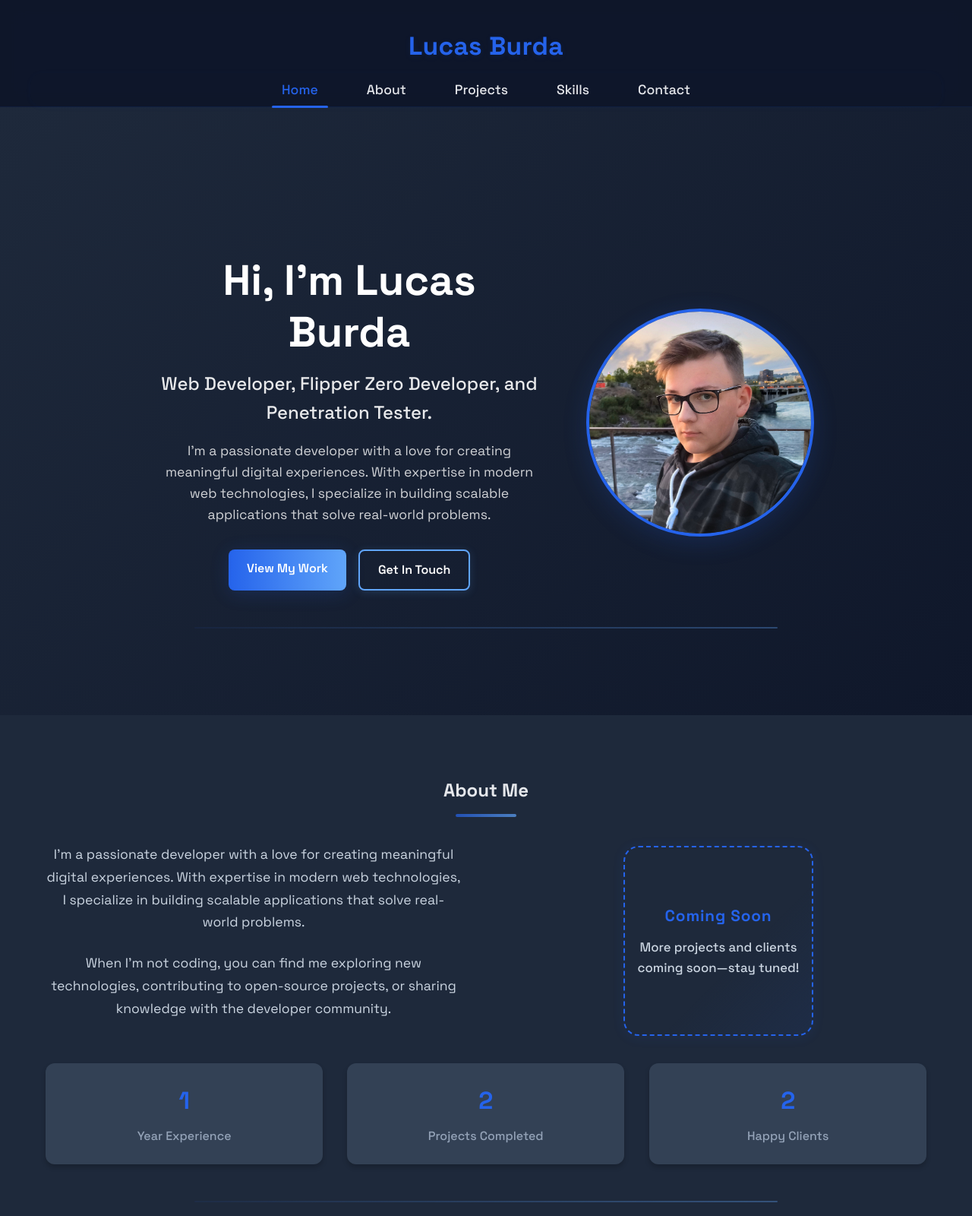
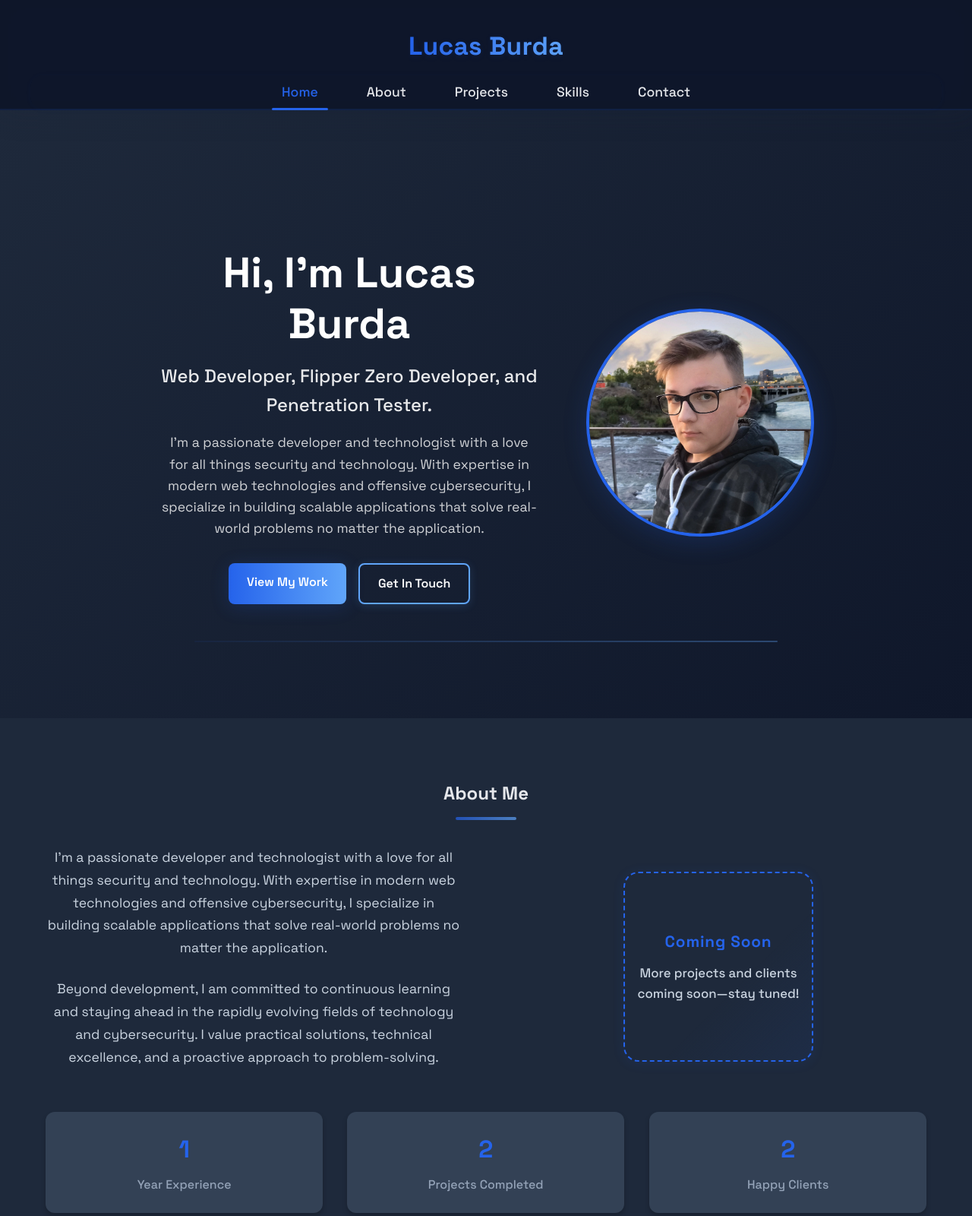
Before and after one commit to StrawHatAres61/StrawHatAres61.github.io, a plain HTML site: page index.html in a window 1280 px wide. Shown: the top 1600 px of the page at 76% size. Drawn offline with Linux system fonts and the light colour scheme; some icons are missing; a web font is replaced by a local one.

Commit message:
Lighthouse + Mobile + Text updates

```diff
--- a/index.html
+++ b/index.html
@@ -5,12 +5,54 @@
     <meta name="viewport" content="width=device-width, initial-scale=1.0">
     <title>Lucas Burda - Portfolio</title>
     <meta name="description" content="Lucas Burda's professional portfolio showcasing skills, projects, and experience">
-    <link rel="stylesheet" href="styles.css">
+    <!-- Preload Space Grotesk font for LCP -->
+    <link rel="preload" as="font" href="https://fonts.gstatic.com/s/spacegrotesk/v22/i7dPIFZifjKcF5UAWdDRYEF8RQ.woff2" type="font/woff2" crossorigin>
+    <!-- Inline critical CSS for .brand-name and header (simplified for LCP) -->
+    <style>
+      .main-header { min-height: 120px; width: 100%; z-index: 2000; position: sticky; top: 0; left: 0; background: rgba(20,28,48,0.82); backdrop-filter: blur(16px) saturate(180%); box-shadow: 0 8px 32px 0 rgba(31,41,55,0.18); border-bottom: 1.5px solid rgba(37,99,235,0.10); }
+      .nav-logo-area { padding-top: 2.2rem; display: flex; align-items: center; justify-content: center; margin-bottom: 0.5rem; width: 100%; }
+      .brand-name, .brand-name.brand-blue {
+        font-family: 'Space Grotesk', Arial, sans-serif;
+        font-size: 2.1rem;
+        font-weight: 700;
+        letter-spacing: 0.01em;
+        color: #2563eb;
+        line-height: 1.1;
+        background: linear-gradient(90deg, #2563eb 0%, #60a5fa 100%);
+        -webkit-background-clip: text;
+        -webkit-text-fill-color: transparent;
+        background-clip: text;
+        text-fill-color: transparent;
+        margin-top: 0.5rem;
+        margin-bottom: 0.5rem;
+        min-height: 2.5rem;
+        display: inline-block;
+        transition: none;
+        white-space: nowrap;
+        overflow: hidden;
+      }
+      @media (max-width: 900px) { .brand-name, .brand-name.brand-blue { font-size: 1.8rem; } }
+      @media (max-width: 600px) {
+        .brand-name, .brand-name.brand-blue {
+          font-size: 1.2rem;
+          padding-left: 0.2rem;
+          padding-right: 0.2rem;
+        }
+        .main-header { min-height: 70px; }
+        .nav-logo-area { padding-top: 1.1rem; margin-bottom: 0.2rem; }
+      }
+    </style>
+    <!-- Use font-display: swap for Google Fonts -->
     <link rel="preconnect" href="https://fonts.googleapis.com">
     <link rel="preconnect" href="https://fonts.gstatic.com" crossorigin>
-    <link href="https://fonts.googleapis.com/css2?family=Space+Grotesk:wght@400;500;600;700&display=swap" rel="stylesheet">
-    <link rel="stylesheet" href="https://cdnjs.cloudflare.com/ajax/libs/font-awesome/6.4.0/css/all.min.css">
+    <link rel="preload" as="style" href="https://fonts.googleapis.com/css2?family=Space+Grotesk:wght@400;500;600;700&display=swap" onload="this.onload=null;this.rel='stylesheet'">
+    <noscript><link rel="stylesheet" href="https://fonts.googleapis.com/css2?family=Space+Grotesk:wght@400;500;600;700&display=swap"></noscript>
+    <link rel="preload" href="https://cdnjs.cloudflare.com/ajax/libs/font-awesome/6.4.0/css/all.min.css" as="style" onload="this.onload=null;this.rel='stylesheet'">
+    <noscript><link rel="stylesheet" href="https://cdnjs.cloudflare.com/ajax/libs/font-awesome/6.4.0/css/all.min.css"></noscript>
     <link rel="stylesheet" href="https://cdn.simpleicons.org/">
+    <!-- Load main stylesheet async for non-critical CSS -->
+    <link rel="preload" href="styles.css" as="style" onload="this.onload=null;this.rel='stylesheet'">
+    <noscript><link rel="stylesheet" href="styles.css"></noscript>
 </head>
 <body>
     <header class="main-header">
@@ -50,9 +92,9 @@
                 <h1 class="hero-title">Hi, I'm Lucas Burda</h1>
                 <p class="hero-subtitle">Web Developer, Flipper Zero Developer, and Penetration Tester.</p>
                 <p class="hero-description">
-                    I'm a passionate developer with a love for creating meaningful digital experiences.
-                    With expertise in modern web technologies, I specialize in building scalable applications
-                    that solve real-world problems.
+                    I'm a passionate developer and technologist with a love for all things security and technology.
+                    With expertise in modern web technologies and offensive cybersecurity, I specialize in building scalable applications
+                    that solve real-world problems no matter the application.
                 </p>
                 <div class="hero-buttons">
                     <a href="#projects" class="btn btn-primary">View My Work</a>
@@ -60,7 +102,10 @@
                 </div>
             </div>
             <div class="hero-image">
-                <img src="assets/images/PFP.jpg" alt="Lucas Burda" class="profile-photo">
+                <picture>
+                    <source srcset="assets/images/PFP.webp" type="image/webp">
+                    <img src="assets/images/PFP.webp" alt="Lucas Burda" class="profile-photo" width="300" height="300">
+                </picture>
             </div>
         </div>
     </section>
@@ -72,13 +117,12 @@
             <div class="about-content">
                 <div class="about-text">
                     <p>
-                        I'm a passionate developer with a love for creating meaningful digital experiences.
-                        With expertise in modern web technologies, I specialize in building scalable applications
-                        that solve real-world problems.
+                        I'm a passionate developer and technologist with a love for all things security and technology.
+                        With expertise in modern web technologies and offensive cybersecurity, I specialize in building scalable applications
+                        that solve real-world problems no matter the application.
                     </p>
                     <p>
-                        When I'm not coding, you can find me exploring new technologies, contributing to open-source
-                        projects, or sharing knowledge with the developer community.
+                        Beyond development, I am committed to continuous learning and staying ahead in the rapidly evolving fields of technology and cybersecurity. I value practical solutions, technical excellence, and a proactive approach to problem-solving.
                     </p>
                 </div>
                 <div class="about-image about-coming-soon">
@@ -112,11 +156,14 @@
             <div class="projects-grid">
                 <div class="project-card">
                     <div class="project-image">
-                        <img src="assets/images/project-taskapp.jpg" alt="HackerBodega.com" class="project-photo">
+                        <picture>
+                            <source srcset="assets/images/Bodega.webp" type="image/webp">
+                            <img src="assets/images/Bodega.webp" alt="HackerBodega.com" class="project-photo" width="400" height="200" loading="lazy">
+                        </picture>
                     </div>
                     <div class="project-content">
                         <h3>HackerBodega.com</h3>
-                        <p>A digital superstore for hackers and tinkerers—find cyber gadgets, tools, and gear for ethical hacking and tech fun.</p>
+                        <p>A digital superstore for hackers and tinkerers—find cyber gadgets, tools, and gear for ethical hacking and tech.</p>
                         <div class="project-tech">
                             <span class="tech-tag">HTML</span>
                             <span class="tech-tag">CSS</span>
@@ -129,9 +176,6 @@
                 </div>
 
                 <div class="project-card coming-soon">
-                    <div class="project-image">
-                        <img src="assets/images/coming-soon.png" alt="Coming Soon" class="project-photo">
-                    </div>
                     <div class="project-content">
                         <h3>Coming Soon</h3>
                         <p>New project in progress—stay tuned for updates!</p>
@@ -225,7 +269,7 @@
                 <div class="contact-info">
                     <h3>Let's work together!</h3>
                     <p>I'm always interested in new opportunities and projects.
-                       Feel free to reach out if you'd like to collaborate or just want to say hello.</p>
+                       Feel free to reach out if you'd like to collaborate or just want to chat.</p>
 
                     <div class="contact-methods">
                         <div class="contact-method">
@@ -274,6 +318,20 @@
         </div>
     </footer>
 
-    <script src="script.js"></script>
+    <script src="script.js" defer></script>
+    <script>
+window.addEventListener('load', function() {
+  var brand = document.querySelector('.brand-name.brand-blue');
+  if (brand) {
+    brand.style.background = 'linear-gradient(90deg, #2563eb 0%, #60a5fa 100%)';
+    brand.style.webkitBackgroundClip = 'text';
+    brand.style.webkitTextFillColor = 'transparent';
+    brand.style.backgroundClip = 'text';
+    brand.style.textFillColor = 'transparent';
+    brand.style.textShadow = '0 2px 8px rgba(37,99,235,0.10)';
+    brand.style.transition = '';
+  }
+});
+</script>
 </body>
 </html>
```
Also changed, not shown: README.md, assets/images/Bodega.webp (added), assets/images/PFP.jpg (deleted), assets/images/PFP.webp (added).
